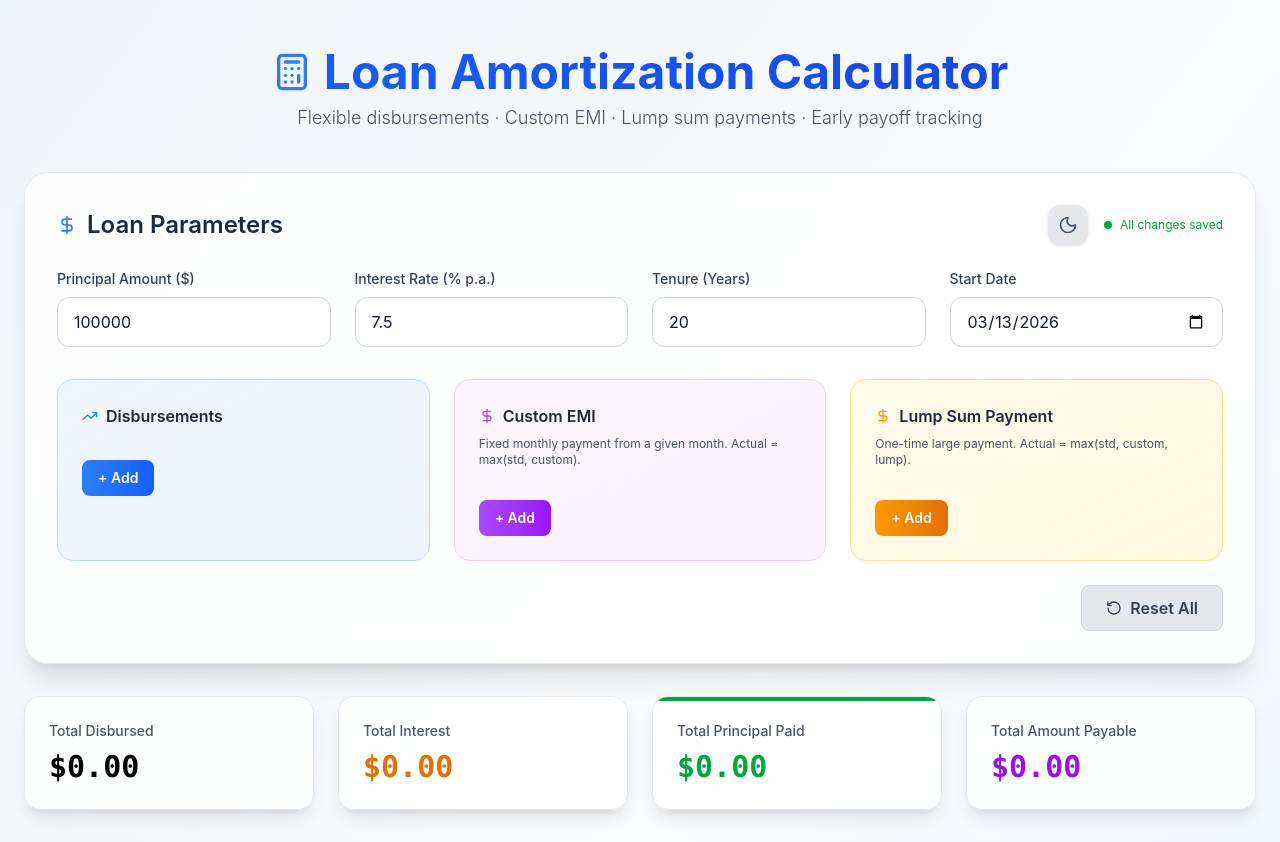
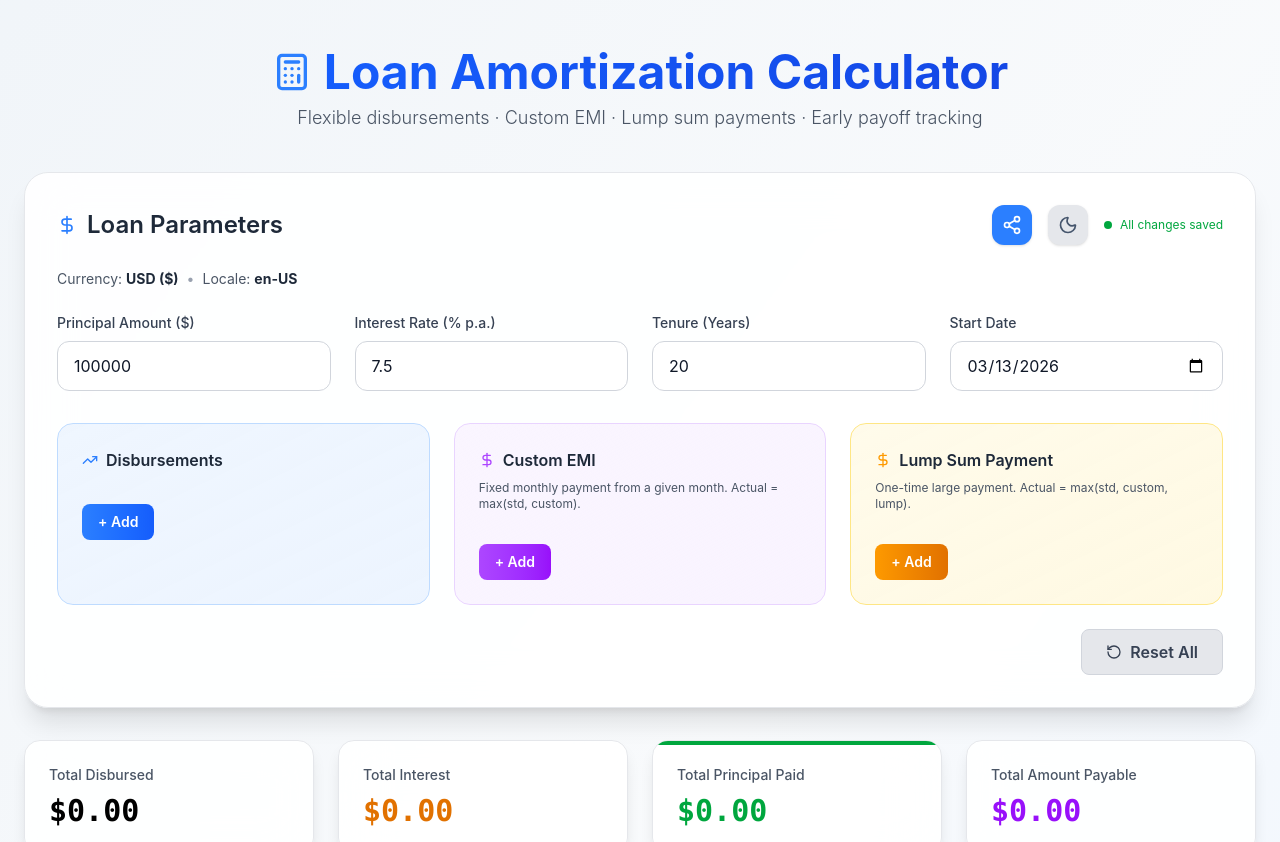
Before and after one commit to tejpratap46/advanced-loan-calculator, a React (Vite) app: page / in a window 1280 px wide. Shown: the top 842 px of the page. Built offline with nearby package versions, Linux system fonts and the light colour scheme.

Commit message:
added share

```diff
--- a/src/react-app/App.tsx
+++ b/src/react-app/App.tsx
@@ -1,12 +1,5 @@
 import React, { useState, useMemo, useEffect } from 'react';
-import { Calculator, Calendar, TrendingUp, DollarSign, RotateCcw, Sun, Moon } from 'lucide-react';
-
-const fmt = (v: number): string => new Intl.NumberFormat('en-US', {
-  style: 'currency',
-  currency: 'USD',
-  minimumFractionDigits: 2,
-  maximumFractionDigits: 2
-}).format(v);
+import { Calculator, Calendar, TrendingUp, DollarSign, RotateCcw, Sun, Moon, Share2, Copy, Check } from 'lucide-react';
 
 const STORAGE_KEY = 'loan-calc-data';
 const THEME_KEY = 'loan-calc-theme';
@@ -54,7 +47,7 @@ interface ScheduleRow {
 
 interface Toast {
   msg: string;
-  type: 'save' | 'reset';
+  type: 'save' | 'reset' | 'success' | 'error';
 }
 
 interface SmallInpProps {
@@ -73,6 +66,52 @@ const DEFAULTS: LoanData = {
   lumpSums: []
 };
 
+// Detect user's locale and currency
+const getUserLocale = (): string => {
+  return navigator.language || 'en-US';
+};
+
+const getUserCurrency = (): string => {
+  const locale = getUserLocale();
+  const currencyMap: { [key: string]: string } = {
+    'en-US': 'USD',
+    'en-GB': 'GBP',
+    'en-IN': 'INR',
+    'en-AU': 'AUD',
+    'en-CA': 'CAD',
+    'de-DE': 'EUR',
+    'fr-FR': 'EUR',
+    'es-ES': 'EUR',
+    'it-IT': 'EUR',
+    'ja-JP': 'JPY',
+    'zh-CN': 'CNY',
+    'ko-KR': 'KRW',
+    'pt-BR': 'BRL',
+    'ru-RU': 'RUB',
+    'ar-SA': 'SAR',
+  };
+
+  // Check exact match first
+  if (currencyMap[locale]) return currencyMap[locale];
+
+  // Check language prefix
+  const lang = locale.split('-')[0];
+  const prefixMatch = Object.keys(currencyMap).find(k => k.startsWith(lang + '-'));
+  if (prefixMatch) return currencyMap[prefixMatch];
+
+  // Default to USD
+  return 'USD';
+};
+
+const getCurrencySymbol = (currency: string): string => {
+  const symbols: { [key: string]: string } = {
+    'USD': '$', 'EUR': '€', 'GBP': '£', 'JPY': '¥', 'INR': '₹',
+    'AUD': 'A$', 'CAD': 'C$', 'CNY': '¥', 'KRW': '₩', 'BRL': 'R$',
+    'RUB': '₽', 'SAR': 'SR',
+  };
+  return symbols[currency] || currency;
+};
+
 const SmallInp: React.FC<SmallInpProps> = ({ val, onChange, ...rest }) => (
   <input
     type="number"
@@ -84,11 +123,15 @@ const SmallInp: React.FC<SmallInpProps> = ({ val, onChange, ...rest }) => (
 );
 
 export default function LoanCalculator() {
+  const [currency, setCurrency] = useState(getUserCurrency());
+  const [locale, setLocale] = useState(getUserLocale());
   const [isDark, setIsDark] = useState(false);
   const [data, setData] = useState<LoanData>(DEFAULTS);
   const [loaded, setLoaded] = useState(false);
   const [saveStatus, setSaveStatus] = useState<'saving' | 'saved'>('saved');
   const [toast, setToast] = useState<Toast | null>(null);
+  const [showShareModal, setShowShareModal] = useState(false);
+  const [copied, setCopied] = useState(false);
 
   const [newDisp, setNewDisp] = useState({ month: 1, pct: 100 });
   const [showDisp, setShowDisp] = useState(false);
@@ -97,23 +140,111 @@ export default function LoanCalculator() {
   const [newLump, setNewLump] = useState({ month: 1, amount: '' });
   const [showLump, setShowLump] = useState(false);
 
-  const showToast = (msg: string, type: 'save' | 'reset' = 'save') => {
+  const fmt = (v: number): string => new Intl.NumberFormat(locale, {
+    style: 'currency',
+    currency: currency,
+    minimumFractionDigits: 2,
+    maximumFractionDigits: 2
+  }).format(v);
+
+  const showToast = (msg: string, type: 'save' | 'reset' | 'success' | 'error' = 'save') => {
     setToast({ msg, type });
     setTimeout(() => setToast(null), 2500);
+  };
+
+  // Encode data to base64 for URL sharing
+  const encodeData = (data: LoanData): string => {
+    try {
+      const json = JSON.stringify(data);
+      return btoa(encodeURIComponent(json));
+    } catch (e) {
+      console.error('Error encoding data:', e);
+      return '';
+    }
+  };
+
+  // Decode data from base64 URL
+  const decodeData = (hash: string): LoanData | null => {
+    try {
+      const decoded = decodeURIComponent(atob(hash));
+      const parsed = JSON.parse(decoded);
+      return { ...DEFAULTS, ...parsed };
+    } catch (e) {
+      console.error('Error decoding data:', e);
+      return null;
+    }
+  };
+
+  // Generate shareable URL
+  const getShareUrl = (): string => {
+    const encoded = encodeData(data);
+    return `${window.location.origin}${window.location.pathname}#${encoded}`;
+  };
+
+  // Copy URL to clipboard
+  const copyToClipboard = async () => {
+    try {
+      const url = getShareUrl();
+      await navigator.clipboard.writeText(url);
+      setCopied(true);
+      showToast('Link copied to clipboard!', 'success');
+      setTimeout(() => setCopied(false), 2000);
+    } catch (e) {
+      showToast('Failed to copy link', 'error');
+    }
   };
 
   // Load theme and data on mount
   useEffect(() => {
     try {
-      const savedTheme = localStorage.getItem(THEME_KEY);
-      if (savedTheme === 'dark') setIsDark(true);
+      // Check URL hash first
+      const hash = window.location.hash.slice(1);
+      let loadedFromUrl = false;
 
+      if (hash) {
+        const urlData = decodeData(hash);
+        if (urlData) {
+          setData(urlData);
+          loadedFromUrl = true;
+          showToast('Loaded data from shared link', 'success');
+        }
+      }
+
+      // Load from localStorage if not loaded from URL
+      if (!loadedFromUrl) {
         const savedData = localStorage.getItem(STORAGE_KEY);
         if (savedData) setData({ ...DEFAULTS, ...JSON.parse(savedData) });
+      }
+
+      // Load theme
+      const savedTheme = localStorage.getItem(THEME_KEY);
+      if (savedTheme === 'dark') {
+        setIsDark(true);
+        document.documentElement.classList.add('dark');
+      } else {
+        document.documentElement.classList.remove('dark');
+      }
     } catch (e) {
       console.error('Error loading data:', e);
     }
     setLoaded(true);
+  }, []);
+
+  // Listen for URL hash changes
+  useEffect(() => {
+    const handleHashChange = () => {
+      const hash = window.location.hash.slice(1);
+      if (hash) {
+        const urlData = decodeData(hash);
+        if (urlData) {
+          setData(urlData);
+          showToast('Loaded data from shared link', 'success');
+        }
+      }
+    };
+
+    window.addEventListener('hashchange', handleHashChange);
+    return () => window.removeEventListener('hashchange', handleHashChange);
   }, []);
 
   // Auto-save data
@@ -132,11 +263,16 @@ export default function LoanCalculator() {
     return () => clearTimeout(t);
   }, [data, loaded]);
 
-  // Save theme
+  // Save and apply theme
   useEffect(() => {
     if (!loaded) return;
     try {
       localStorage.setItem(THEME_KEY, isDark ? 'dark' : 'light');
+      if (isDark) {
+        document.documentElement.classList.add('dark');
+      } else {
+        document.documentElement.classList.remove('dark');
+      }
     } catch (e) {
       console.error('Error saving theme:', e);
     }
@@ -168,7 +304,7 @@ export default function LoanCalculator() {
         remaining += disbAmt; cumDisbursed += disbAmt; dispIdx++;
       }
       if (remaining <= 0) {
-        rows.push({ m, date: d.toLocaleDateString('en-US', { year: 'numeric', month: 'short' }), disbAmt, disbPct, emi: 0, prinPay: 0, intPay: 0, remaining: 0, cumDisbursed, payType: 'none', stdEmi: 0, customEmiAmt: null, lumpAmt: null });
+        rows.push({ m, date: d.toLocaleDateString(locale, { year: 'numeric', month: 'short' }), disbAmt, disbPct, emi: 0, prinPay: 0, intPay: 0, remaining: 0, cumDisbursed, payType: 'none', stdEmi: 0, customEmiAmt: null, lumpAmt: null });
         continue;
       }
 
@@ -185,18 +321,18 @@ export default function LoanCalculator() {
       if (prinPay > remaining) prinPay = remaining;
       const emi = intPay + prinPay;
       remaining = Math.max(0, remaining - prinPay);
-      rows.push({ m, date: d.toLocaleDateString('en-US', { year: 'numeric', month: 'short' }), disbAmt, disbPct, emi, prinPay, intPay, remaining, cumDisbursed, payType, stdEmi, customEmiAmt, lumpAmt });
+      rows.push({ m, date: d.toLocaleDateString(locale, { year: 'numeric', month: 'short' }), disbAmt, disbPct, emi, prinPay, intPay, remaining, cumDisbursed, payType, stdEmi, customEmiAmt, lumpAmt });
 
       if (remaining <= 0.01) {
         for (let rest = m + 1; rest <= totalMonths; rest++) {
           const rd = new Date(startDate); rd.setMonth(rd.getMonth() + rest - 1);
-          rows.push({ m: rest, date: rd.toLocaleDateString('en-US', { year: 'numeric', month: 'short' }), disbAmt: 0, disbPct: 0, emi: 0, prinPay: 0, intPay: 0, remaining: 0, cumDisbursed, payType: 'none', stdEmi: 0, customEmiAmt: null, lumpAmt: null });
+          rows.push({ m: rest, date: rd.toLocaleDateString(locale, { year: 'numeric', month: 'short' }), disbAmt: 0, disbPct: 0, emi: 0, prinPay: 0, intPay: 0, remaining: 0, cumDisbursed, payType: 'none', stdEmi: 0, customEmiAmt: null, lumpAmt: null });
         }
         break;
       }
     }
     return rows;
-  }, [data]);
+  }, [data, locale]);
 
   const totals = useMemo(() => schedule.reduce((a, r) => ({
     disbursed: Math.max(a.disbursed, r.cumDisbursed),
@@ -231,6 +367,7 @@ export default function LoanCalculator() {
     setData(DEFAULTS);
     try {
       localStorage.removeItem(STORAGE_KEY);
+      window.location.hash = '';
     } catch (e) {
       console.error('Error clearing data:', e);
     }
@@ -238,24 +375,51 @@ export default function LoanCalculator() {
   };
 
   if (!loaded) return (
-    <div className={isDark ? 'dark' : ''}>
     <div className="min-h-screen bg-gradient-to-br from-slate-100 via-slate-50 to-blue-50 dark:from-slate-900 dark:via-slate-800 dark:to-slate-900 flex items-center justify-center">
       <div className="text-blue-500 dark:text-blue-400 text-lg font-medium">Loading saved data…</div>
-      </div>
     </div>
   );
 
   return (
-    <div className={isDark ? 'dark' : ''}>
     <div className="min-h-screen bg-gradient-to-br from-slate-100 via-slate-50 to-blue-50 dark:from-slate-900 dark:via-slate-800 dark:to-slate-900 px-6 py-12 transition-colors duration-300">
       {/* Toast */}
       {toast && (
         <div className={`fixed top-5 right-5 px-6 py-3.5 rounded-xl font-semibold z-50 flex items-center gap-2.5 shadow-2xl animate-[slideIn_0.3s_ease-out] ${
-            toast.type === 'save'
-              ? 'bg-gradient-to-r from-blue-700 to-blue-800 text-blue-100'
-              : 'bg-gradient-to-r from-gray-700 to-gray-800 text-gray-100'
+          toast.type === 'success' ? 'bg-gradient-to-r from-green-600 to-green-700 text-white' :
+          toast.type === 'error' ? 'bg-gradient-to-r from-red-600 to-red-700 text-white' :
+          toast.type === 'save' ? 'bg-gradient-to-r from-blue-700 to-blue-800 text-blue-100' :
+          'bg-gradient-to-r from-gray-700 to-gray-800 text-gray-100'
         }`}>
-            {toast.type === 'save' ? '☁' : '↺'} {toast.msg}
+          {toast.type === 'success' ? '✓' : toast.type === 'error' ? '✗' : toast.type === 'save' ? '☁' : '↺'} {toast.msg}
+        </div>
+      )}
+
+      {/* Share Modal */}
+      {showShareModal && (
+        <div className="fixed inset-0 bg-black/50 backdrop-blur-sm z-50 flex items-center justify-center p-4" onClick={() => setShowShareModal(false)}>
+          <div className="bg-white dark:bg-slate-800 rounded-2xl shadow-2xl max-w-md w-full p-6" onClick={e => e.stopPropagation()}>
+            <h3 className="text-xl font-bold text-gray-800 dark:text-gray-100 mb-4">Share Your Calculation</h3>
+            <p className="text-sm text-gray-600 dark:text-gray-400 mb-4">
+              Copy this link to share your loan calculation with others. The link contains all your data.
+            </p>
+            <div className="bg-gray-100 dark:bg-slate-700 rounded-lg p-3 mb-4 break-all text-sm text-gray-700 dark:text-gray-300 font-mono">
+              {getShareUrl()}
+            </div>
+            <div className="flex gap-3">
+              <button
+                onClick={copyToClipboard}
+                className="flex-1 px-4 py-2.5 bg-blue-500 hover:bg-blue-600 text-white rounded-lg font-semibold transition-all flex items-center justify-center gap-2"
+              >
+                {copied ? <><Check className="w-4 h-4" /> Copied!</> : <><Copy className="w-4 h-4" /> Copy Link</>}
+              </button>
+              <button
+                onClick={() => setShowShareModal(false)}
+                className="px-4 py-2.5 bg-gray-200 dark:bg-slate-700 text-gray-700 dark:text-gray-300 rounded-lg font-semibold hover:bg-gray-300 dark:hover:bg-slate-600 transition-all"
+              >
+                Close
+              </button>
+            </div>
+          </div>
         </div>
       )}
 
@@ -283,6 +447,14 @@ export default function LoanCalculator() {
             </h2>
             <div className="flex items-center gap-4">
               <button
+                onClick={() => setShowShareModal(true)}
+                className="p-2.5 rounded-xl bg-blue-500 hover:bg-blue-600 text-white transition-all duration-200 shadow-sm"
+                aria-label="Share calculation"
+                title="Share calculation"
+              >
+                <Share2 className="w-5 h-5" />
+              </button>
+              <button
                 onClick={toggleTheme}
                 className="p-2.5 rounded-xl bg-gray-200 dark:bg-slate-700 hover:bg-gray-300 dark:hover:bg-slate-600 transition-all duration-200 shadow-sm"
                 aria-label="Toggle theme"
@@ -304,10 +476,17 @@ export default function LoanCalculator() {
             </div>
           </div>
 
+          {/* Currency Display */}
+          <div className="mb-6 flex items-center gap-2 text-sm text-gray-600 dark:text-gray-400">
+            <span>Currency: <strong className="text-gray-800 dark:text-gray-200">{currency} ({getCurrencySymbol(currency)})</strong></span>
+            <span className="text-gray-400 dark:text-gray-600">•</span>
+            <span>Locale: <strong className="text-gray-800 dark:text-gray-200">{locale}</strong></span>
+          </div>
+
           {/* Input Grid */}
           <div className="grid grid-cols-1 md:grid-cols-2 lg:grid-cols-4 gap-6 mb-8">
             {[
-                { label: 'Principal Amount ($)', key: 'principal' as const, min: 1000, step: 1000 },
+              { label: `Principal Amount (${getCurrencySymbol(currency)})`, key: 'principal' as const, min: 1000, step: 1000 },
               { label: 'Interest Rate (% p.a.)', key: 'rate' as const, min: 0, max: 50, step: 0.1 },
               { label: 'Tenure (Years)', key: 'years' as const, min: 1, max: 30 },
             ].map(({ label, key, ...rest }) => (
@@ -395,7 +574,7 @@ export default function LoanCalculator() {
                     <SmallInp val={newEmi.fromMonth} onChange={v => setNewEmi({ ...newEmi, fromMonth: +v })} min={1} max={data.years * 12} />
                   </div>
                   <div className="flex-1 min-w-[110px]">
-                      <label className="block text-xs font-medium text-gray-700 dark:text-gray-300 mb-1">Amount ($)</label>
+                    <label className="block text-xs font-medium text-gray-700 dark:text-gray-300 mb-1">Amount</label>
                     <SmallInp val={newEmi.amount} onChange={v => setNewEmi({ ...newEmi, amount: v })} min={1} step={100} placeholder="e.g. 1500" />
                   </div>
                   <button onClick={addCustomEmi} className="px-3 py-2 bg-purple-500 dark:bg-purple-600 text-white rounded-lg text-sm font-semibold hover:bg-purple-600 dark:hover:bg-purple-700 transition-colors">Add</button>
@@ -430,7 +609,7 @@ export default function LoanCalculator() {
                     <SmallInp val={newLump.month} onChange={v => setNewLump({ ...newLump, month: +v })} min={1} max={data.years * 12} />
                   </div>
                   <div className="flex-1 min-w-[110px]">
-                      <label className="block text-xs font-medium text-gray-700 dark:text-gray-300 mb-1">Amount ($)</label>
+                    <label className="block text-xs font-medium text-gray-700 dark:text-gray-300 mb-1">Amount</label>
                     <SmallInp val={newLump.amount} onChange={v => setNewLump({ ...newLump, amount: v })} min={1} step={1000} placeholder="e.g. 20000" />
                   </div>
                   <button onClick={addLumpSum} className="px-3 py-2 bg-amber-500 dark:bg-amber-600 text-white rounded-lg text-sm font-semibold hover:bg-amber-600 dark:hover:bg-amber-700 transition-colors">Add</button>
@@ -558,6 +737,5 @@ export default function LoanCalculator() {
         @keyframes fadeUp { from { opacity: 0; transform: translateY(20px); } to { opacity: 1; transform: translateY(0); } }
       `}</style>
     </div>
-    </div>
   );
 }
```
Lines whose indentation alone changed are shown as unchanged.
